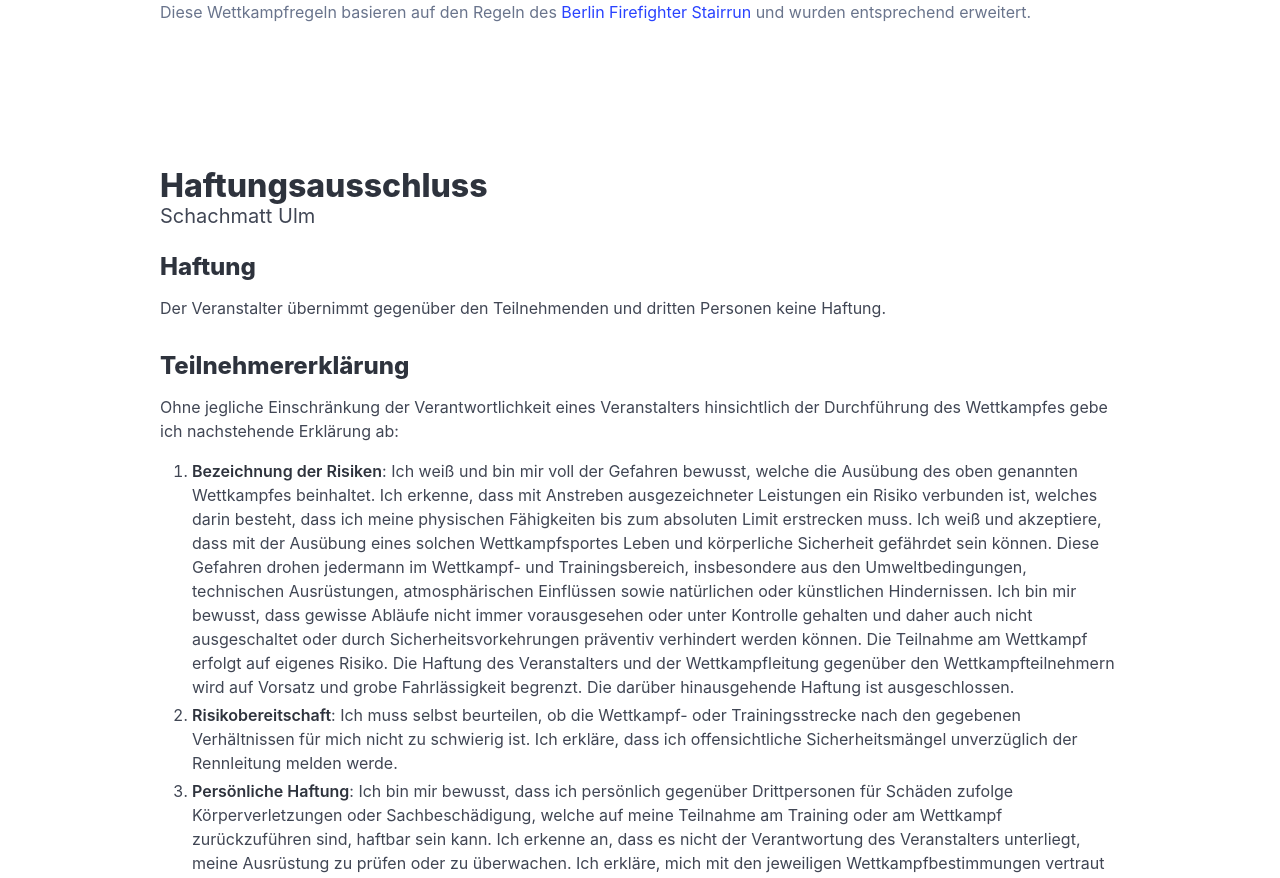
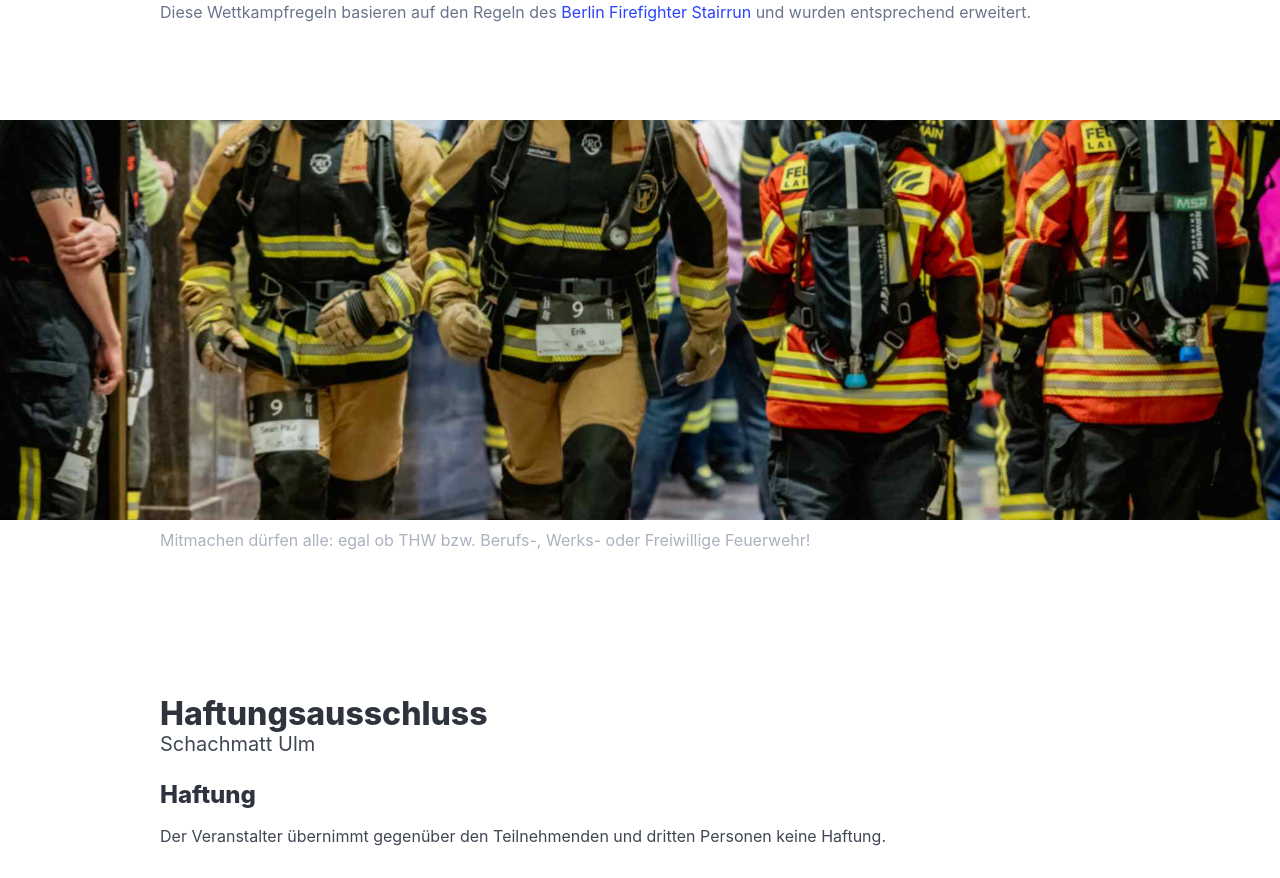
Before and after one commit to steffkes/schachmatt-ulm, a Nuxt app: page /wettkampf in a window 1280 px wide. Shown: the part 3060-3938 px from the top of the page. Built offline with nearby package versions, Linux system fonts and the light colour scheme; no server answers.

Commit message:
add image to separate rules and disclosure

```diff
--- a/pages/wettkampf.vue
+++ b/pages/wettkampf.vue
@@ -208,6 +208,11 @@
     </div>
   </section>
 
+  <ImageSection url="/images/066_Z7A_1290.jpg" :position="{ x: 60 }">
+    Mitmachen dürfen alle: egal ob THW bzw. Berufs-, Werks- oder Freiwillige
+    Feuerwehr!
+  </ImageSection>
+
   <section class="section" id="haftungsausschluss">
     <div class="container is-max-desktop">
       <h2 class="title mt-6">
```
Also changed, not shown: public/images/066_Z7A_1290.jpg (added).
